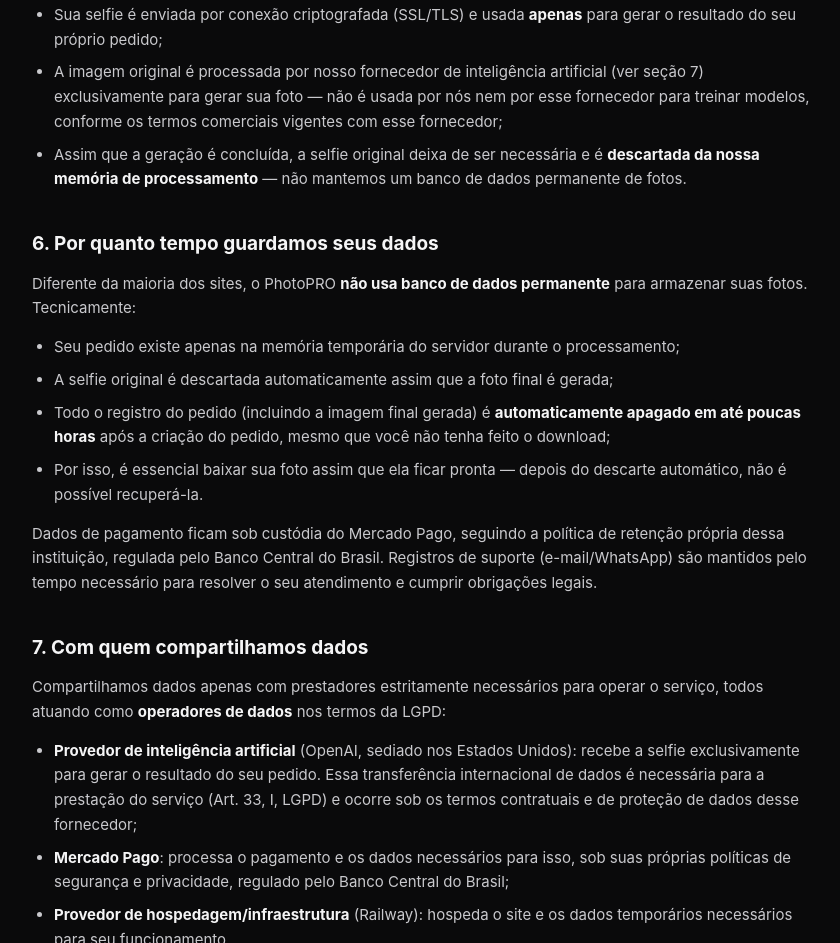
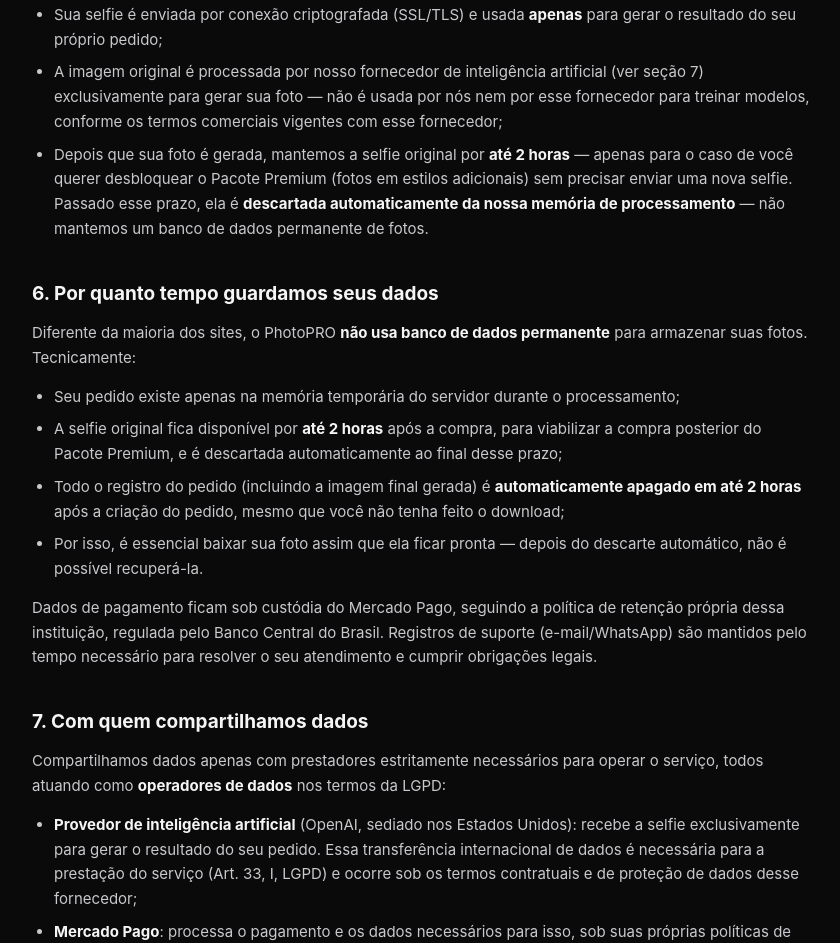
Before and after one commit to gustavozig/photopro-app, a website: page public/privacidade.html in a window 1280 px wide. Shown: the part 2008-2951 px from the top of the page, without its empty margins (218-1058 px from the left). Drawn offline with Linux system fonts and the light colour scheme.

Commit message:
Add files via upload

```diff
--- a/public/privacidade.html
+++ b/public/privacidade.html
@@ -82,15 +82,15 @@
       <ul>
         <li>Sua selfie é enviada por conexão criptografada (SSL/TLS) e usada <strong>apenas</strong> para gerar o resultado do seu próprio pedido;</li>
         <li>A imagem original é processada por nosso fornecedor de inteligência artificial (ver seção 7) exclusivamente para gerar sua foto — não é usada por nós nem por esse fornecedor para treinar modelos, conforme os termos comerciais vigentes com esse fornecedor;</li>
-        <li>Assim que a geração é concluída, a selfie original deixa de ser necessária e é <strong>descartada da nossa memória de processamento</strong> — não mantemos um banco de dados permanente de fotos.</li>
+        <li>Depois que sua foto é gerada, mantemos a selfie original por <strong>até 2 horas</strong> — apenas para o caso de você querer desbloquear o Pacote Premium (fotos em estilos adicionais) sem precisar enviar uma nova selfie. Passado esse prazo, ela é <strong>descartada automaticamente da nossa memória de processamento</strong> — não mantemos um banco de dados permanente de fotos.</li>
       </ul>
 
       <h2 id="retencao">6. Por quanto tempo guardamos seus dados</h2>
       <p>Diferente da maioria dos sites, o PhotoPRO <strong>não usa banco de dados permanente</strong> para armazenar suas fotos. Tecnicamente:</p>
       <ul>
         <li>Seu pedido existe apenas na memória temporária do servidor durante o processamento;</li>
-        <li>A selfie original é descartada automaticamente assim que a foto final é gerada;</li>
-        <li>Todo o registro do pedido (incluindo a imagem final gerada) é <strong>automaticamente apagado em até poucas horas</strong> após a criação do pedido, mesmo que você não tenha feito o download;</li>
+        <li>A selfie original fica disponível por <strong>até 2 horas</strong> após a compra, para viabilizar a compra posterior do Pacote Premium, e é descartada automaticamente ao final desse prazo;</li>
+        <li>Todo o registro do pedido (incluindo a imagem final gerada) é <strong>automaticamente apagado em até 2 horas</strong> após a criação do pedido, mesmo que você não tenha feito o download;</li>
         <li>Por isso, é essencial baixar sua foto assim que ela ficar pronta — depois do descarte automático, não é possível recuperá-la.</li>
       </ul>
       <p>Dados de pagamento ficam sob custódia do Mercado Pago, seguindo a política de retenção própria dessa instituição, regulada pelo Banco Central do Brasil. Registros de suporte (e-mail/WhatsApp) são mantidos pelo tempo necessário para resolver o seu atendimento e cumprir obrigações legais.</p>
```
Also changed, not shown: public/ajuda.html (+1 -1 lines).
